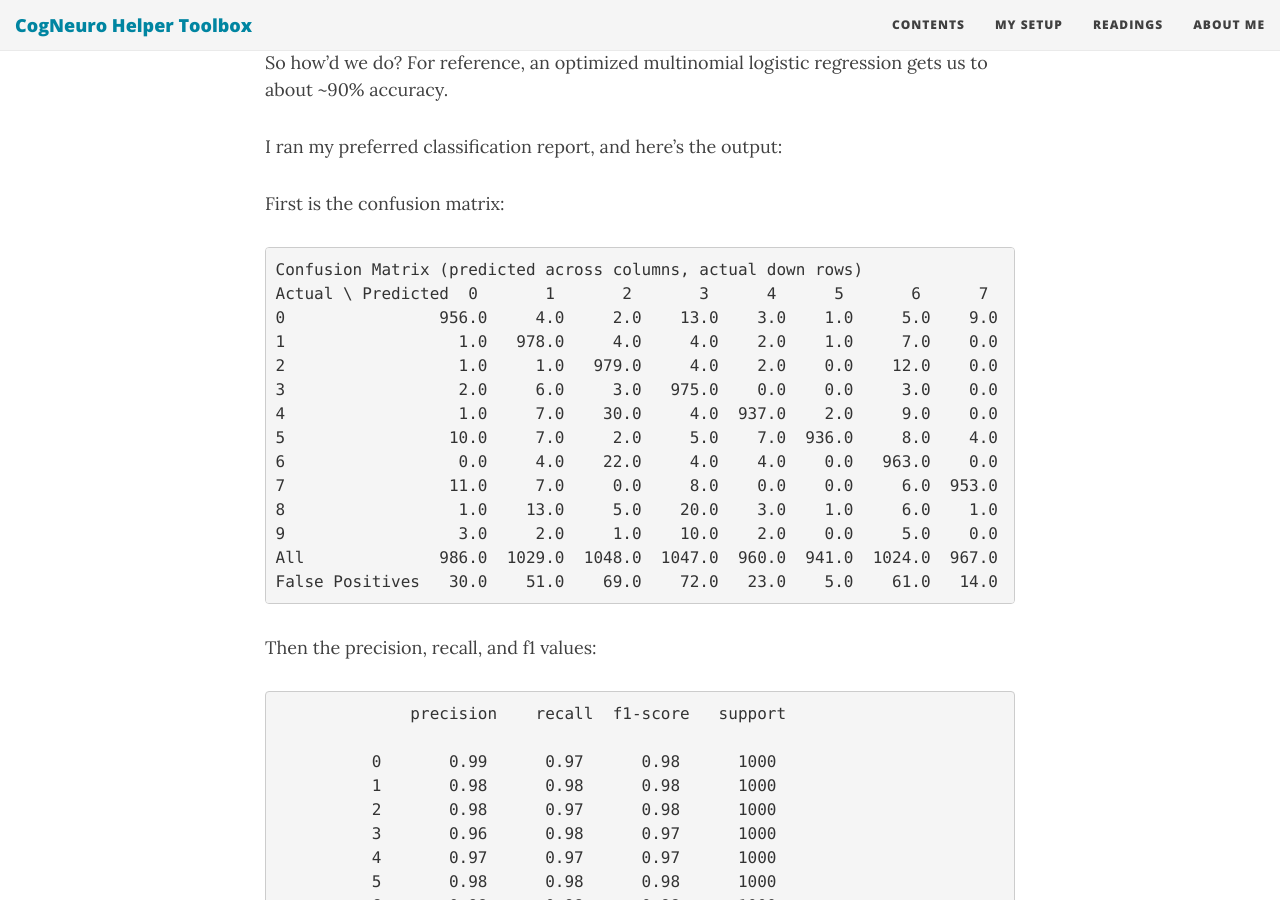
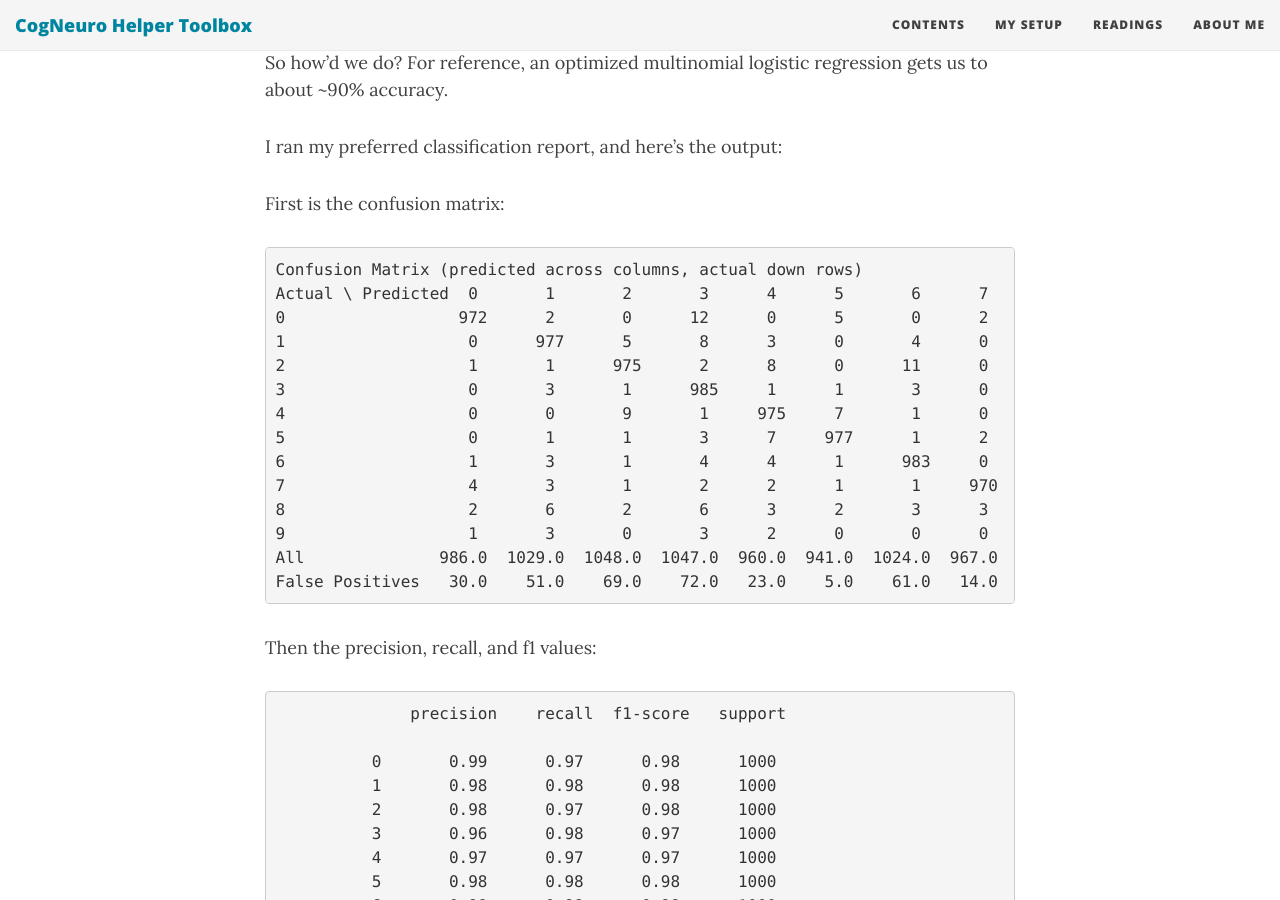
Before and after one commit to ndelaneybusch/Cogneuro_helpers, a Jekyll site: the page built from _posts/2017-09-26-notmnist-inception.md, in a window 1280 px wide and 900 px high, scrolled down 3927 px. Built offline with Jekyll 4.4.1, drawn with Linux system fonts in a browser that asks for light colours; nearby versions of some CDN libraries.

Commit message:
Update 2017-09-26-notmnist-inception.md

```diff
--- a/_posts/2017-09-26-notmnist-inception.md
+++ b/_posts/2017-09-26-notmnist-inception.md
@@ -84,16 +84,16 @@ First is the confusion matrix:
 <pre>
 Confusion Matrix (predicted across columns, actual down rows)
 Actual \ Predicted  0       1       2       3      4      5       6      7      8       9      All     False Negatives
-0                956.0     4.0     2.0    13.0    3.0    1.0     5.0    9.0    5.0     2.0   1000.0             44.0
-1                  1.0   978.0     4.0     4.0    2.0    1.0     7.0    0.0    0.0     3.0   1000.0             22.0
-2                  1.0     1.0   979.0     4.0    2.0    0.0    12.0    0.0    0.0     1.0   1000.0             21.0
-3                  2.0     6.0     3.0   975.0    0.0    0.0     3.0    0.0    2.0     9.0   1000.0             25.0
-4                  1.0     7.0    30.0     4.0  937.0    2.0     9.0    0.0    6.0     4.0   1000.0             63.0
-5                 10.0     7.0     2.0     5.0    7.0  936.0     8.0    4.0    6.0    15.0   1000.0             64.0
-6                  0.0     4.0    22.0     4.0    4.0    0.0   963.0    0.0    1.0     2.0   1000.0             37.0
-7                 11.0     7.0     0.0     8.0    0.0    0.0     6.0  953.0    5.0    10.0   1000.0             47.0
-8                  1.0    13.0     5.0    20.0    3.0    1.0     6.0    1.0  904.0    46.0   1000.0             96.0
-9                  3.0     2.0     1.0    10.0    2.0    0.0     5.0    0.0    7.0   970.0   1000.0             30.0
+0                  972      2       0      12      0      5       0      2      2       5    1000.0             28.0
+1                   0      977      5       8      3      0       4      0      1       2    1000.0             23.0
+2                   1       1      975      2      8      0      11      0      1       1    1000.0             25.0
+3                   0       3       1      985     1      1       3      0      1       5    1000.0             15.0
+4                   0       0       9       1     975     7       1      0      4       3    1000.0             25.0
+5                   0       1       1       3      7     977      1      2      5       3    1000.0             23.0
+6                   1       3       1       4      4      1      983     0      0       3    1000.0             17.0
+7                   4       3       1       2      2      1       1     970     9       7    1000.0             30.0
+8                   2       6       2       6      3      2       3      3     960     13    1000.0             40.0
+9                   1       3       0       3      2      0       0      0     14      977   1000.0             23.0
 All              986.0  1029.0  1048.0  1047.0  960.0  941.0  1024.0  967.0  936.0  1062.0  10000.0            449.0
 False Positives   30.0    51.0    69.0    72.0   23.0    5.0    61.0   14.0   32.0    92.0    449.0              NaN </pre>
 
```
